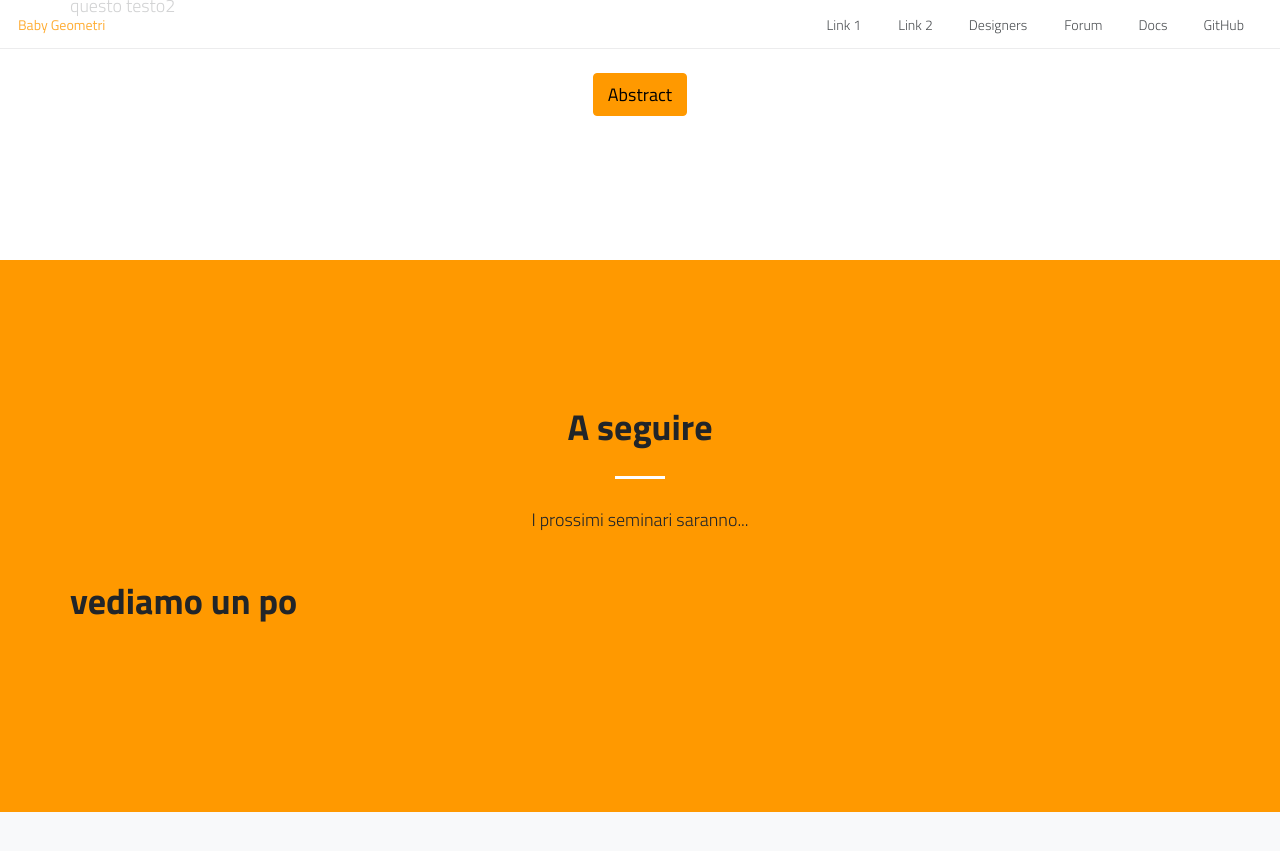
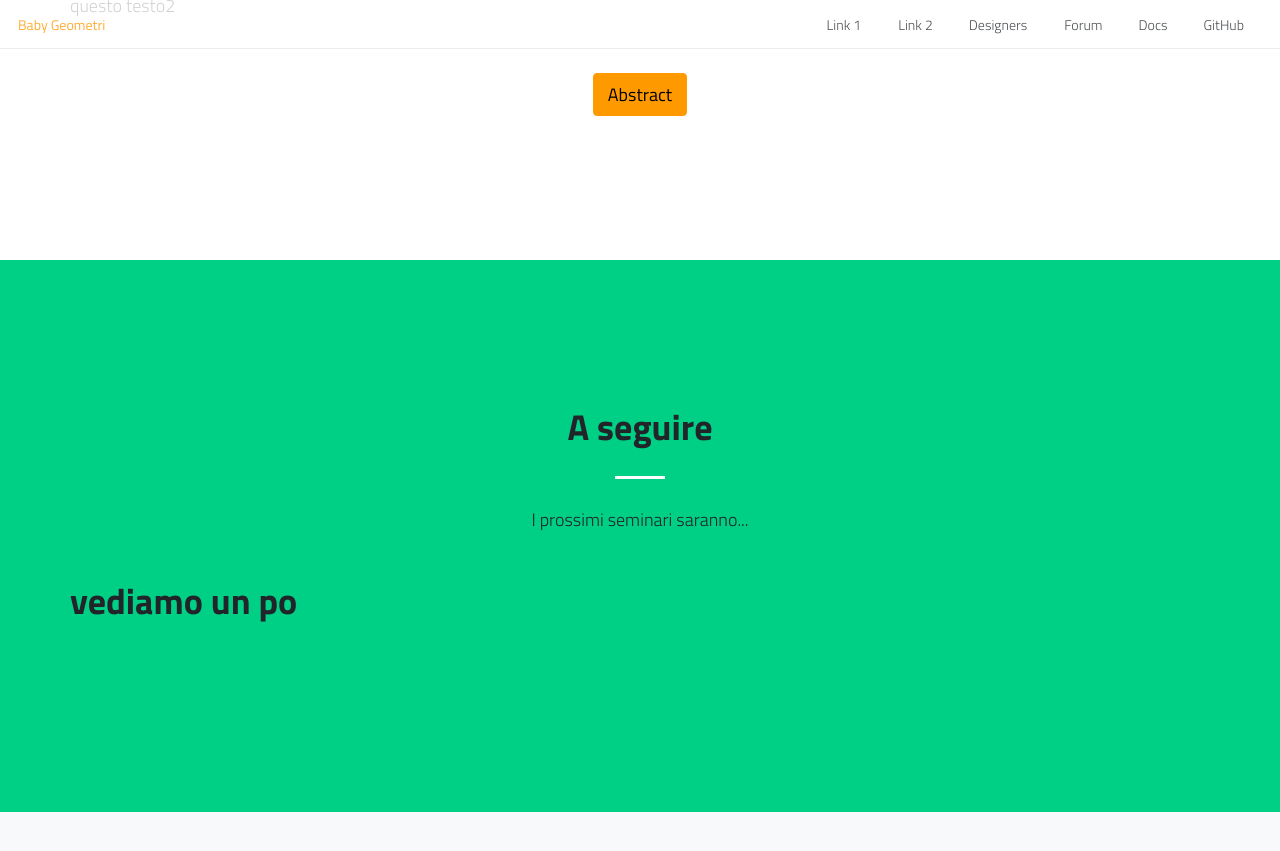
Before and after one commit to baby-geometri/baby-geometri.github.io, a Jekyll site: the page built from index.md, in a window 1280 px wide and 900 px high, scrolled down 1199 px. Shown: the top 851 px of the window. Built offline with Jekyll 4.4.1, drawn with Linux system fonts in a browser that asks for light colours; nearby versions of some CDN libraries.

Commit message:
Update default.html

```diff
--- a/_layouts/default.html
+++ b/_layouts/default.html
@@ -77,7 +77,7 @@
 
 
 
-<section class="bg-warning" id="following">
+<section class="bg-success" id="following">
   <div class="container">
     <div class="row">
 
```
